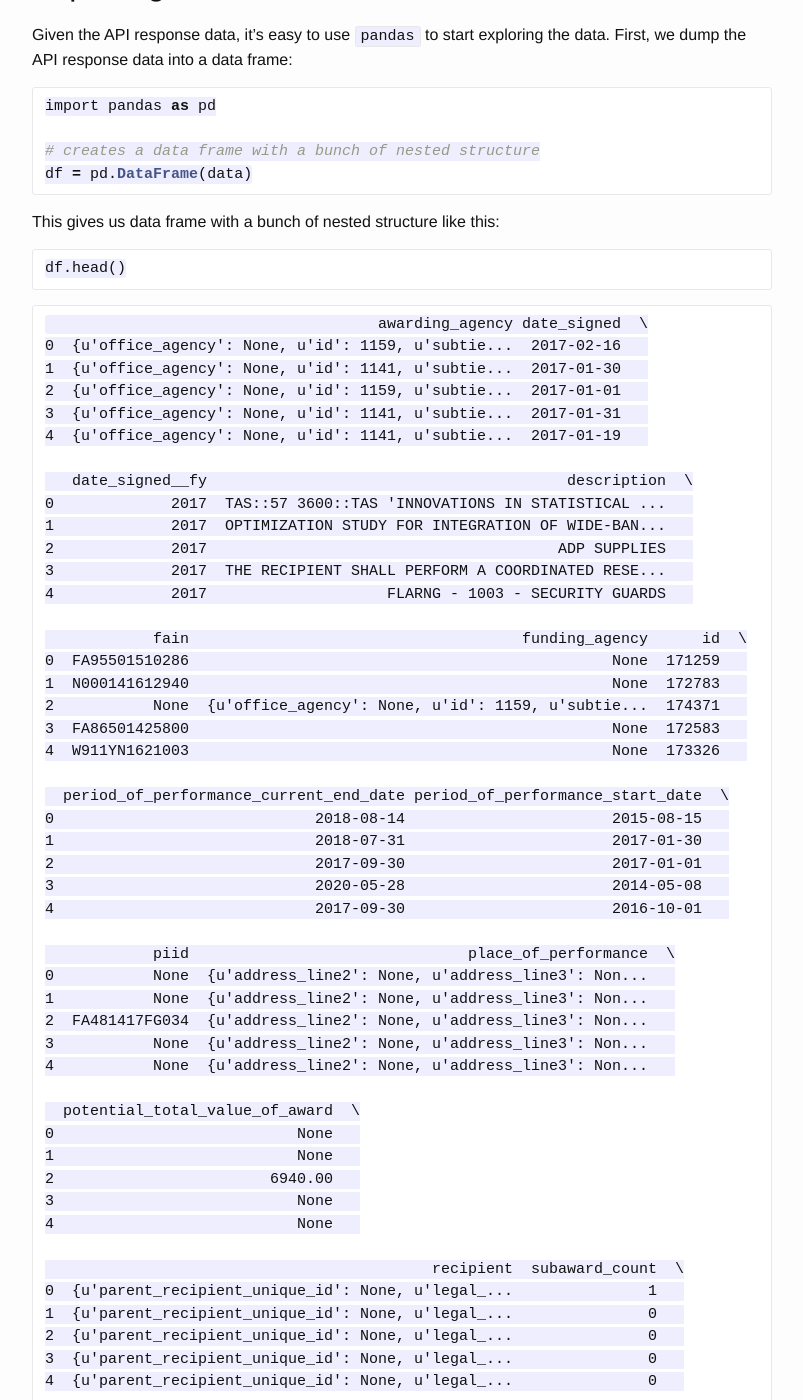
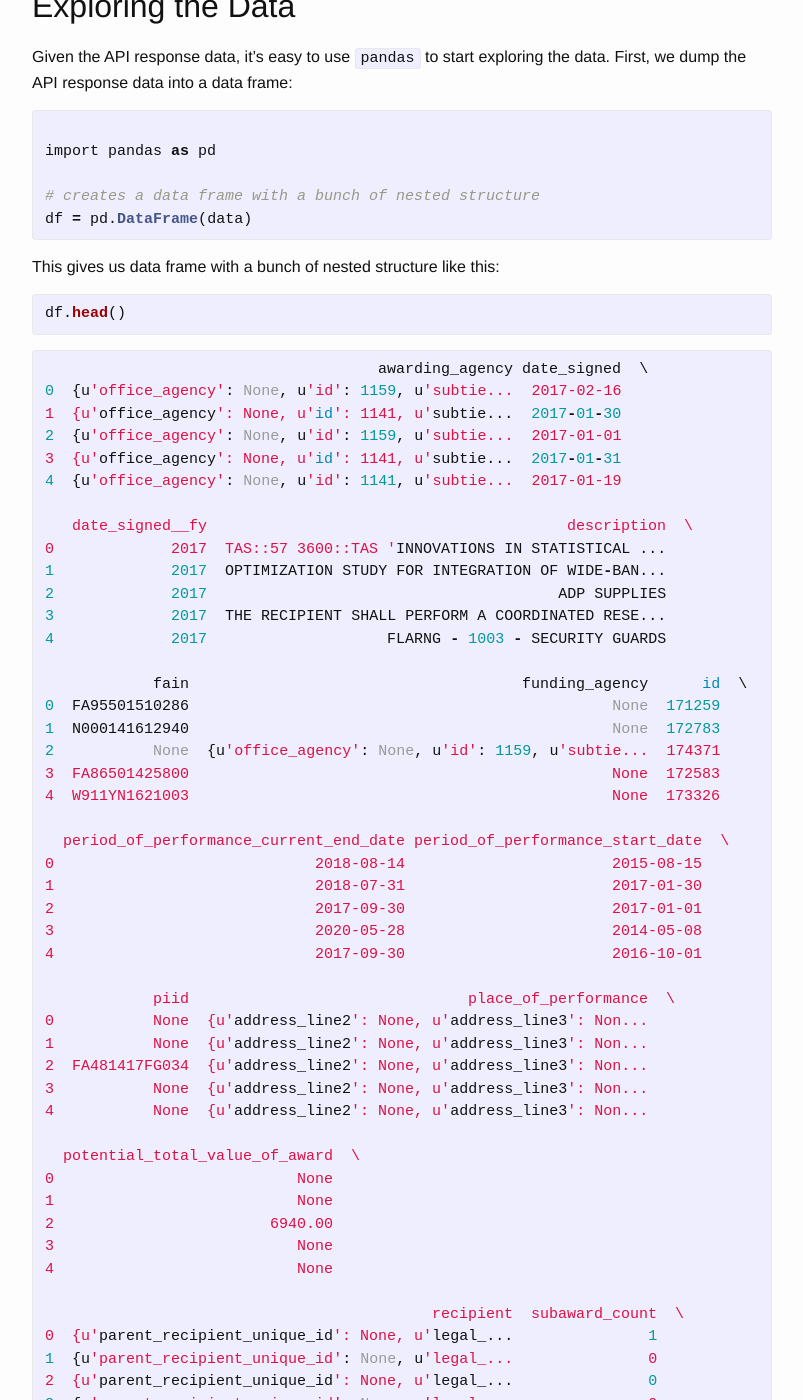
Before and after one commit to Fossj117/fossj117.github.io, a Jekyll site: the page built from _posts/2017-05-07-querying-usa-spending-python.md, in a window 1280 px wide and 1400 px high, scrolled down 2705 px. Shown: the whole window, without its empty margins (238-1041 px from the left). Built offline with Jekyll 4.4.1, drawn with Linux system fonts in a browser that asks for light colours; comment, search, counter and statistics services are not loaded; some of the changed text lies outside the part shown.

Commit message:
Fixing syntax highlighting to use liquid templating

````diff
--- a/_posts/2017-05-07-querying-usa-spending-python.md
+++ b/_posts/2017-05-07-querying-usa-spending-python.md
@@ -14,7 +15,7 @@ As a simple test case, let's use the API to pull all the awards from the Departm
 
 To begin, here is a basic function to pull from the awards endpoint for a given agency (by CGAC code):
 
-```python
+{% highlight python %}
 import requests
 
 def get_awards(CGAC = None):
@@ -40,21 +41,21 @@ def get_awards(CGAC = None):
 		page+=1
 
 	return output
-```
+{% endhighlight %}
 
 To pull all the DoD data, we now just run the function using the DoD CGAC code:
 
-```python
+{% highlight python%}
 data = get_awards(CGAC = '097')
-```
+{% endhighlight %}
 
 This returns a list of nested JSON objects corresponding the list of awards. In this case, the API returns `3016` records, each of which looks something like this:
 
-```python
+{% highlight python%}
 data[0]
-```
+{% endhighlight %}
 
-```python
+{% highlight python%}
 {u'awarding_agency': {u'id': 1159,
   u'office_agency': None,
   u'subtier_agency': {u'abbreviation': u'',
@@ -110,26 +111,26 @@ data[0]
  u'type': u'04',
  u'type_description': u'Project Grant',
  u'uri': None}
-```
+{% endhighlight %}
 
 ## Exploring the Data
 
 Given the API response data, it's easy to use `pandas` to start exploring the data. First, we dump the API response data into a data frame:
 
-```python
+{% highlight python %}
 import pandas as pd
 
 # creates a data frame with a bunch of nested structure
 df = pd.DataFrame(data)
-```
+{% endhighlight %}
 
 This gives us data frame with a bunch of nested structure like this:
 
-```
+{% highlight python %}
 df.head()
-```
+{% endhighlight %}
 
-```
+{% highlight python %}
                                      awarding_agency date_signed  \
 0  {u'office_agency': None, u'id': 1159, u'subtie...  2017-02-16
 1  {u'office_agency': None, u'id': 1141, u'subtie...  2017-01-30
@@ -192,17 +193,17 @@ df.head()
 2         Delivery Order  None
 3  Cooperative Agreement  None
 4  Cooperative Agreement  None
-```
+{% endhighlight %}
 
 One interesting thing we can look at straight away is the distribution of award sizes, using the `total_obligation` field, which the [data dictionary](https://api.usaspending.gov/docs/data-dictionary) defines as "The amount of money the government is obligated to pay for the award".
 
 First a few summary statistics:
 
-```python
+{% highlight python %}
 df.total_obligation.describe()
-```
+{% endhighlight %}
 
-```python
+{% highlight python%}
 count        3016.000000
 mean       290584.619460
 std        922759.315605
@@ -212,7 +213,7 @@ min      -2200666.000000
 75%        240431.500000
 max      20091931.000000
 Name: total_obligation, dtype: float64
-```
+{% endhighlight %}
 It looks like the average award is about ~\$290k, with the largest being just over \$20M. The \$20M award is [this](https://api.usaspending.gov/api/v1/awards/?awarding_agency__toptier_agency__cgac_code=097&id=172195) one, titled "1001 PA ARMY NATIONAL GUARD FACILITIES PROGRAM" that went to PA Military & Veterans Affairs, which makes sense.
 
 One odd thing we notice is that some awards seem to be negative. In fact, this includes about 3% of the awards in the sample. I'm not sure exactly why this would be the case, but one hypothesis is that these are de-obligations e.g. when money is returned to the DoD because a project came in under budget. Some of these negative awards are quite large--e.g. [this](https://api.usaspending.gov/api/v1/awards/?awarding_agency__toptier_agency__cgac_code=097&id=172172
````
Also changed, not shown: other parts of _posts/2017-05-07-querying-usa-spending-python.md (+1 -0 lines).
